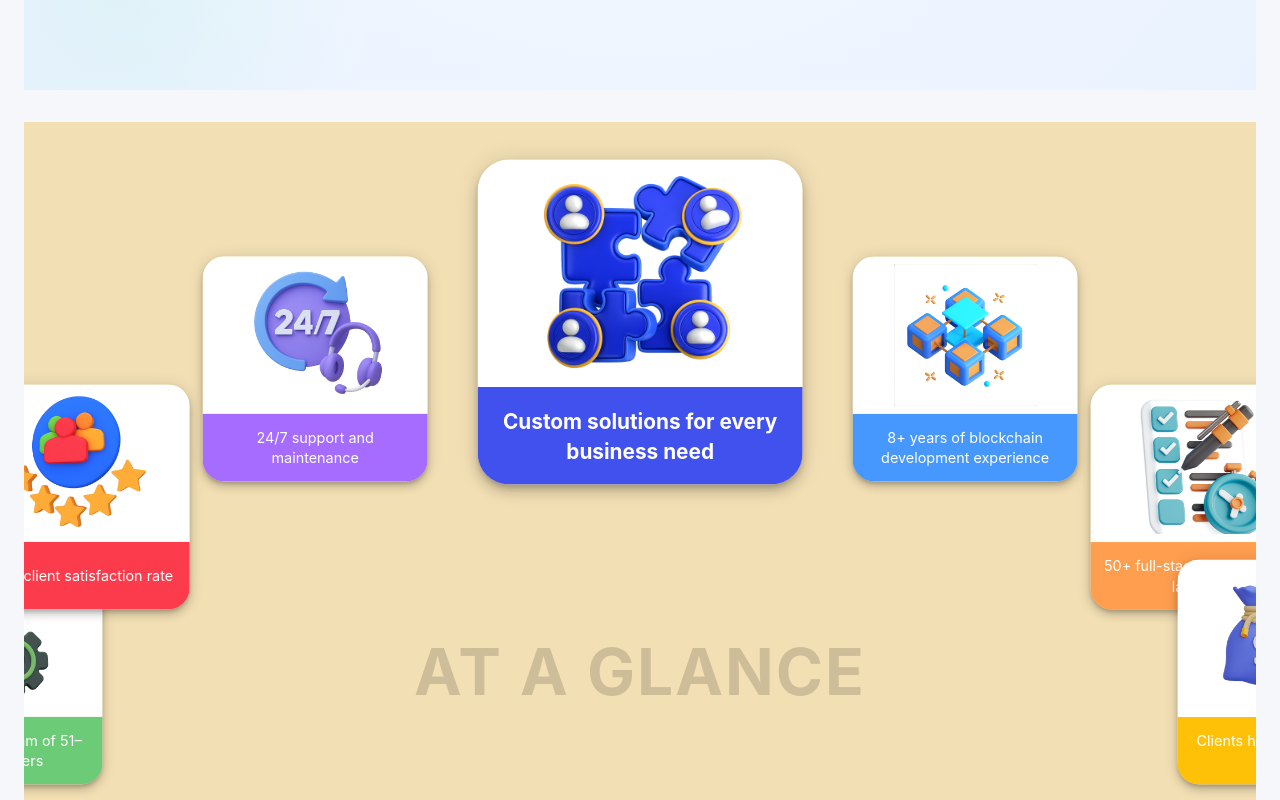
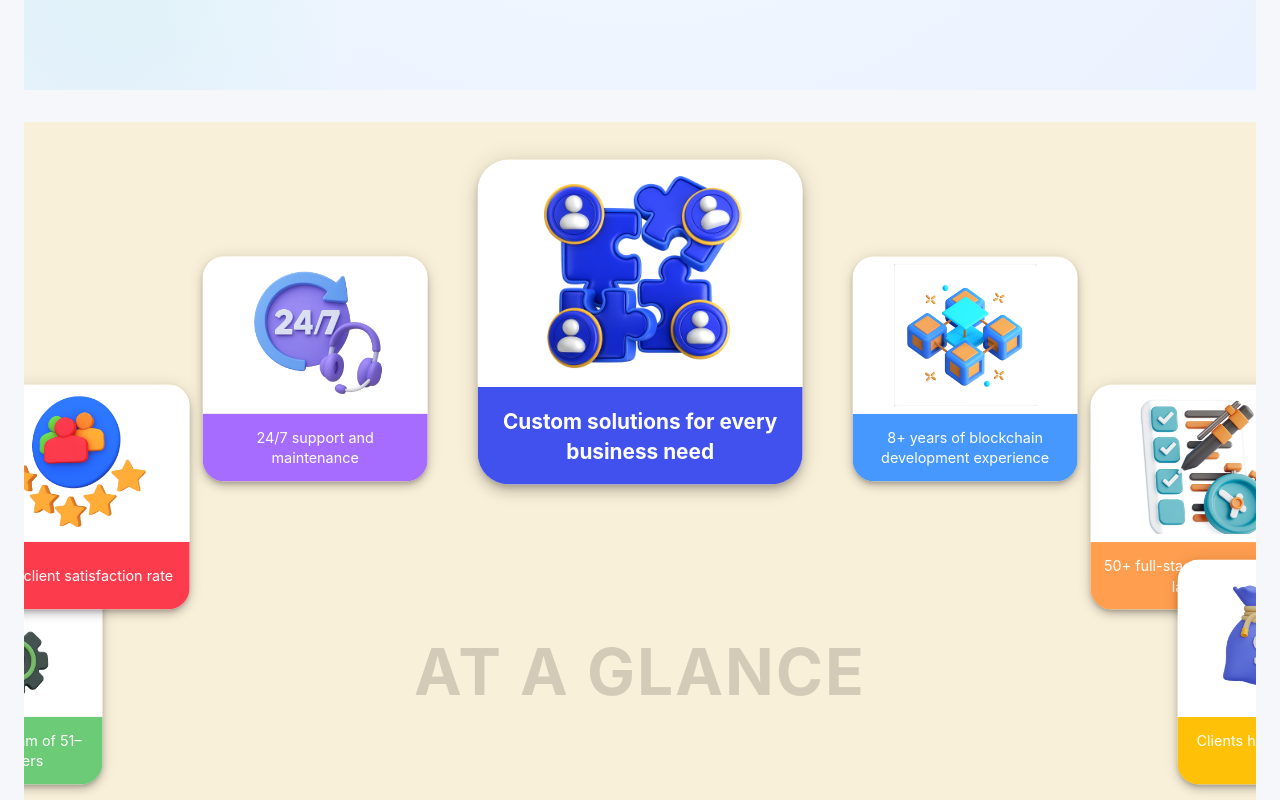
Before and after one commit to TayyabaK/brdxbloqen, a Next.js app: page / in a window 1280 px wide. Shown: the part 1860-2660 px from the top of the page. Built offline with nearby package versions, Linux system fonts and the light colour scheme.

Commit message:
feat: update background color in StatsCarousel component

```diff
--- a/src/components/at-a-glance.tsx
+++ b/src/components/at-a-glance.tsx
@@ -222,7 +222,7 @@ export default function StatsCarousel() {
         minHeight: '100vh',
         position: 'relative',
         overflow: 'hidden',
-        backgroundColor: '#f2dfb4',
+        backgroundColor: '#f9f0d9',
         py: 15,
       }}>
       <Box
```
